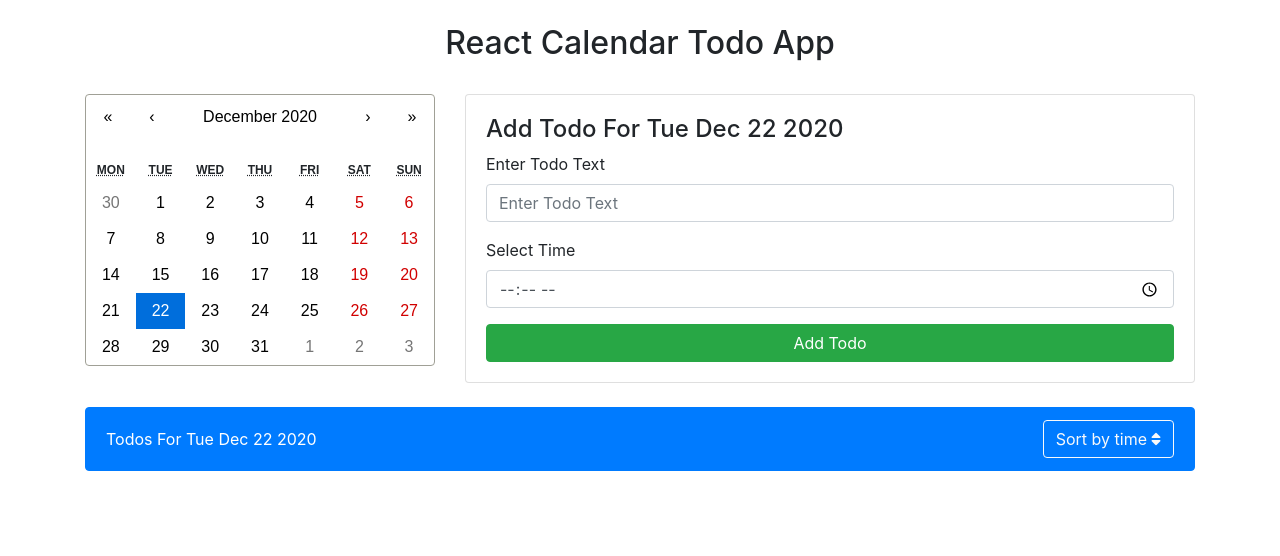
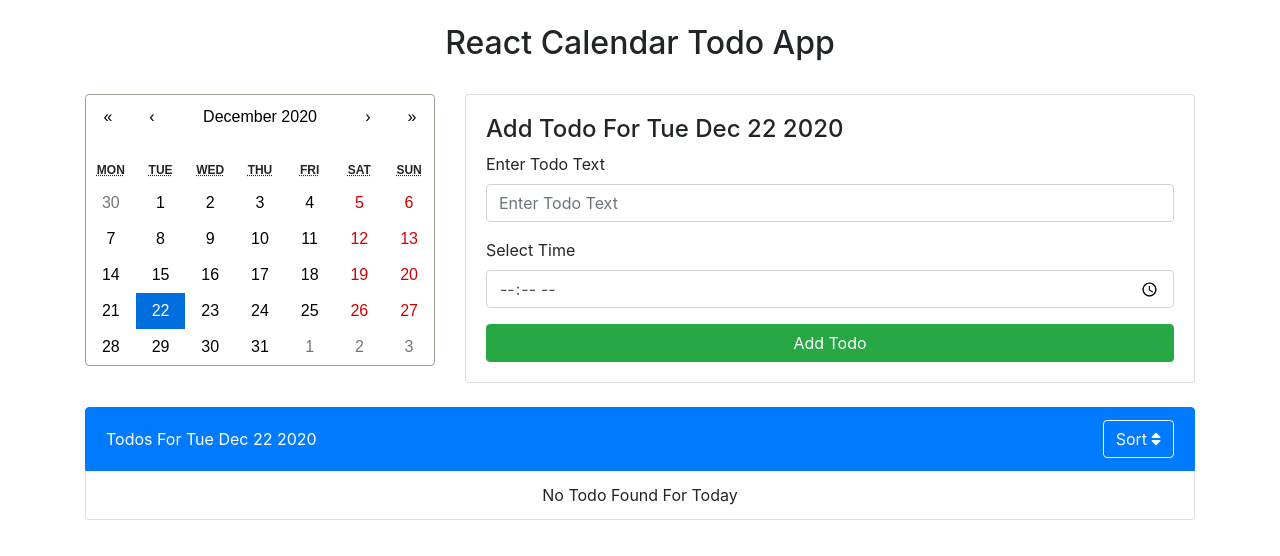
Before and after one commit to AshirbadGudu/ReactCalendarTodo, a React (Create React App) app: page / in a window 1280 px wide. Shown: the top 556 px of the page. Built offline with nearby package versions, Linux system fonts and the light colour scheme.

Commit message:
Todo Delete Feature added

```diff
--- a/src/AppContext.js
+++ b/src/AppContext.js
@@ -1,4 +1,4 @@
-import React, { useContext, useState } from "react";
+import React, { useContext, useEffect, useState } from "react";
 const AppContext = React.createContext();
 
 export function useAppContext() {
@@ -11,10 +11,34 @@
   const handelAddTodo = (todoTxt, time) => {
     const arr = [];
     arr.push(...todoArr);
-    const newTodoItem = { todoTxt, time, selectedDate };
+    const newTodoItem = {
+      todoTxt,
+      time,
+      selectedDate: selectedDate.toLocaleDateString(),
+    };
     arr.push(newTodoItem);
+    localStorage.setItem(
+      selectedDate.toLocaleDateString(),
+      JSON.stringify(arr)
+    );
     setTodoArr(arr);
   };
+  const deleteTodo = (i) => {
+    const arr = [];
+    arr.push(...todoArr);
+    arr.splice(i, 1);
+    localStorage.setItem(
+      selectedDate.toLocaleDateString(),
+      JSON.stringify(arr)
+    );
+    setTodoArr(arr);
+  };
+  useEffect(() => {
+    const selectedDateTodoArr = JSON.parse(
+      localStorage.getItem(selectedDate.toLocaleDateString())
+    );
+    selectedDateTodoArr ? setTodoArr(selectedDateTodoArr) : setTodoArr([]);
+  }, [selectedDate]);
 
   const value = {
     handelAddTodo,
@@ -22,6 +46,7 @@
     setSelectedDate,
     todoArr,
     setTodoArr,
+    deleteTodo,
   };
 
   return <AppContext.Provider value={value}>{children}</AppContext.Provider>;
--- a/src/Router.js
+++ b/src/Router.js
@@ -1,11 +1,19 @@
 import React from "react";
 import { BrowserRouter, Switch, Route } from "react-router-dom";
 import Home from "./pages/Home";
+import Login from "./pages/Login";
+import AllTodo from "./pages/AllTodo";
 const Router = () => {
   return (
     <BrowserRouter>
       <Switch>
-        <Route path="/" component={Home} />
+        <Route path="/" component={Home} exact />
+      </Switch>
+      <Switch>
+        <Route path="/Login" component={Login} exact />
+      </Switch>
+      <Switch>
+        <Route path="/AllTodo" component={AllTodo} exact />
       </Switch>
     </BrowserRouter>
   );
--- a/src/components/AddTodoForm.js
+++ b/src/components/AddTodoForm.js
@@ -9,10 +9,21 @@
   const [time, setTime] = useState("");
   const onSubmit = (e) => {
     e.preventDefault();
-    handelAddTodo(todoTxt, time);
+    handelAddTodo(todoTxt, make12hr(time));
     setTodoTxt("");
     setTime("");
   };
+
+  const make12hr = (time) => {
+    const timeString12hr = new Date(
+      "1970-01-01T" + time + "Z"
+    ).toLocaleTimeString(
+      {},
+      { timeZone: "UTC", hour12: true, hour: "numeric", minute: "numeric" }
+    );
+    return timeString12hr;
+  };
+
   return (
     <Form className="card card-body" onSubmit={onSubmit}>
       <h4>Add Todo For {selectedDate.toDateString()} </h4>
--- a/src/components/TodoList.js
+++ b/src/components/TodoList.js
@@ -3,7 +3,7 @@
 import { useAppContext } from "../AppContext";
 
 const TodoList = () => {
-  const { selectedDate, todoArr } = useAppContext();
+  const { selectedDate, todoArr, deleteTodo } = useAppContext();
   return (
     <ListGroup>
       <ListGroup.Item
@@ -12,7 +12,7 @@
       >
         Todos For {selectedDate.toDateString()}
         <Button variant="outline-light">
-          Sort by time
+          Sort
           <i className="fas fa-sort ml-1"></i>
         </Button>
       </ListGroup.Item>
@@ -27,12 +27,17 @@
             <Button variant="info" className="mx-2">
               <i className="fas fa-edit"></i>
             </Button>
-            <Button variant="danger">
+            <Button variant="danger" onClick={() => deleteTodo(i)}>
               <i className="fas fa-trash"></i>
             </Button>
           </div>
         </ListGroup.Item>
       ))}
+      {!todoArr.length && (
+        <ListGroup.Item className="text-center">
+          No Todo Found For Today
+        </ListGroup.Item>
+      )}
     </ListGroup>
   );
 };
--- /dev/null
+++ b/src/pages/AllTodo.js
@@ -0,0 +1,7 @@
+import React from "react";
+
+const AllTodo = () => {
+  return <div>AllTodo</div>;
+};
+
+export default AllTodo;
--- a/src/pages/Home.js
+++ b/src/pages/Home.js
@@ -1,4 +1,4 @@
-import React, { useState } from "react";
+import React from "react";
 import { Col, Container, Row } from "react-bootstrap";
 import Calendar from "react-calendar";
 import { useAppContext } from "../AppContext";
--- /dev/null
+++ b/src/pages/Login.js
@@ -0,0 +1,7 @@
+import React from "react";
+
+const Login = () => {
+  return <div>Login</div>;
+};
+
+export default Login;
```
Also changed, not shown: src/components/Calendar.js (deleted, +0 -7 lines), 1 other file (tests, documents, lock files or other folders).
